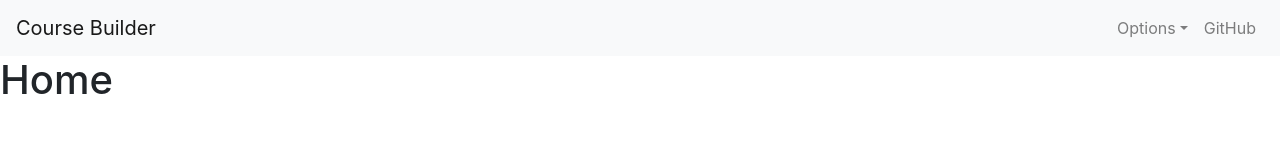
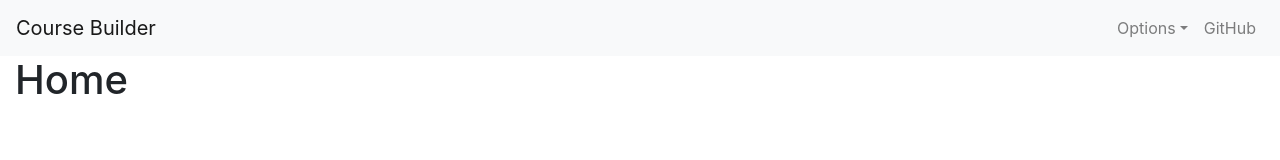
Before and after one commit to johnandresmedina/course-builder, a React (Create React App) app in the folder client/: page / in a window 1280 px wide. Shown: the top 160 px of the page. Built offline with nearby package versions, Linux system fonts and the light colour scheme.

Commit message:
adding container fluid

```diff
--- a/client/src/Layout.js
+++ b/client/src/Layout.js
@@ -3,6 +3,7 @@ import PropTypes from 'prop-types';
 import { Link } from 'react-router-dom';
 import {
   Collapse,
+  Container,
   Navbar,
   NavbarToggler,
   NavbarBrand,
@@ -50,7 +51,7 @@ const Layout = ({ children }) => {
           </Nav>
         </Collapse>
       </Navbar>
-      {children}
+      <Container fluid>{children}</Container>
     </>
   );
 };
```
